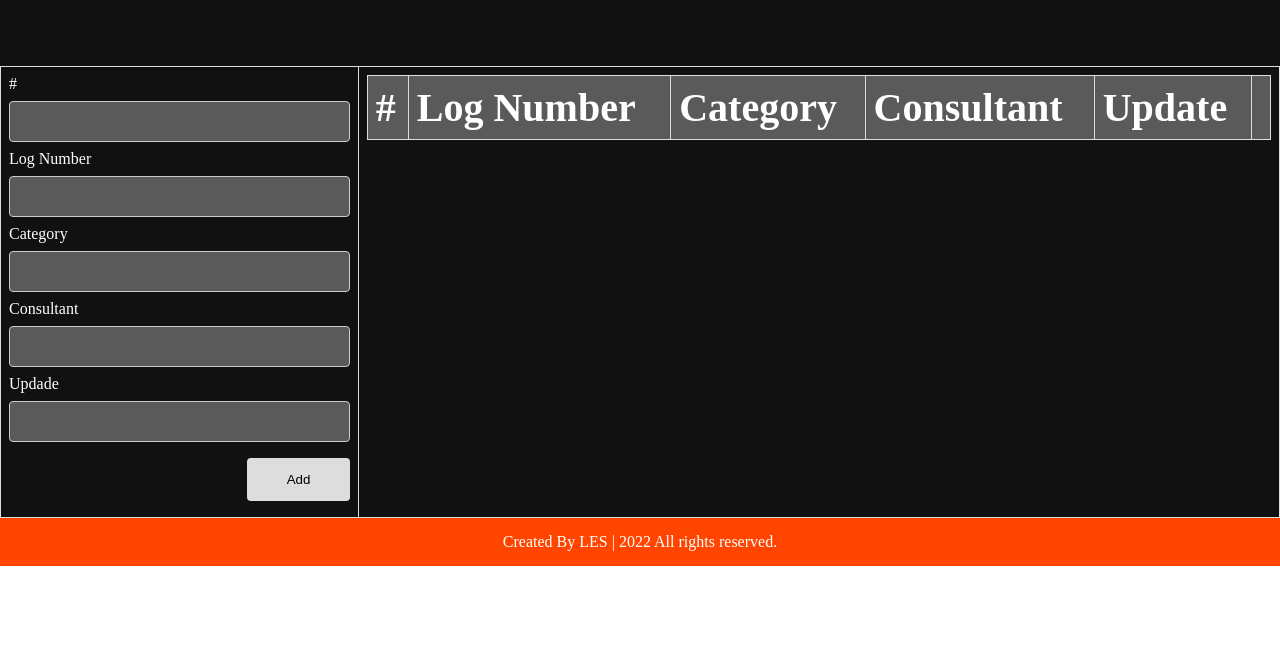
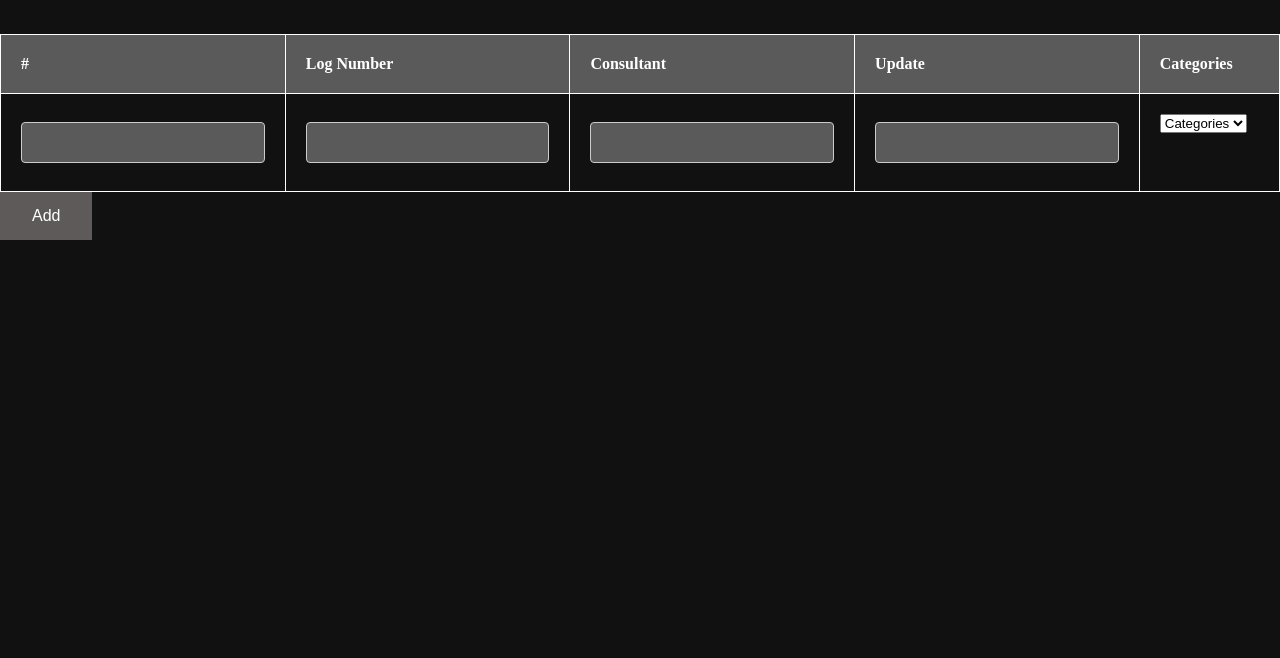
Before and after one commit to thabang077/LES.github.io, a plain HTML site: page index.html in a window 1280 px wide. Shown: the part 254-912 px from the top of the page. Before the commit the page ends 820 px from the top, so only its background shows below. Drawn offline with Linux system fonts and the light colour scheme.

Commit message:
Add files via upload

```diff
--- a/index.html
+++ b/index.html
@@ -2,13 +2,13 @@
 <html>
 
 <head>
-    <title> HelpDesk DashBoard   </title>
+    <title>Helpdesk Dashboard</title>
     <link rel="stylesheet" href="styles.css">
 </head>
 
 <body>
 
-     <!-- Welcome section start -->
+     <!-- Welcome text -->
      <section class="home" id="home">
         <div class="max-width">
             <div class="home-content">
@@ -23,64 +23,49 @@
         </div>
     </section>
 
+    <!-- Creating Main foarm and tables-->
 
-    <table>
+
+         <table id="tab">
                    <tr>
-            <td>
-                <form onsubmit="event.preventDefault();onFormSubmit();" autocomplete="off">
-                    <div>
-                        <label>#</label><label class="validation-error hide" id="fullNameValidationError">This field is required.</label>
-                        <input type="text" name="fullName" id="fullName">
-                    </div>
-                    <div>
-                        <label>Log Number</label>
-                        <input type="text" name="empCode" id="empCode">
-                    </div>
-                    <div>
-                        <label>Category</label>
-                        <input type="text" name="salary" id="salary">
-                    </div>
-                    <div>
-                        <label>Consultant</label>
-                        <input type="text" name="city" id="city">
-                    </div>
-                    <div>
-                        <label>Updade</label>
-                        <input type="text" name="update" id="update">
-                    </div>
+                           <th> # </th>
+                           <th> Log Number  </th>
+                           <th> Consultant   </th>
+                           <th> Update</th>
+                           <th> Categories</th>
 
-                    <div  class="form-action-buttons">
-                        <input type="submit" value="Add">
-                    </div>
-
-                </form>
-            </td>
-            <td>
-                <table class="list" id="employeeList">
-                    <thead>
-                        <tr>
-                            <th>#</th>
-                            <th>Log Number</th>
-                            <th>Category</th>
-                            <th>Consultant</th>
-                            <th>Update</th>
-                            <th></th>
                    </tr>
-                    </thead>
-                    <tbody>
-
-                    </tbody>
-                </table>
+                   <tr id ="row">
+                           <td> <input type="number" id="number"> </td>
+                           <td>  <input type="number" id="lognumber">  </td>
+                           <td>  <input type="text" id="consultant">  </td>
+                           <td>  <input type="text" id="update">  </td>
+                           <td >
+                                 <select id="group">
+                                    <option disabled style="background-color:gray ;" selected class="w" id="cmbopt1"> Categories</option>
+                                    <option value="invoicing" style="background-color: rgba(138, 41, 41, 0.705);">Invoicing</option>
+                                    <option value="workflow" style="background-color:orange">Workflow</option>
+                                    <option value="barcoding" style="background-color:blue">Barcoding</option>
+                                    </select>
                           </td>
                    </tr>
+
+
          </table>
 
+         <div>
+            <button onclick="newTableRow()">Add</button>
+           </div>
      <!-- footer section start -->
-     <footer>
-        <span>Created By LES | <span class="far fa-copyright"></span> 2022 All rights reserved.</span>
-    </footer>
 
 
+
+
+    <!-- <footer>
+        <span>Created By LES | <span class="far fa-copyright"></span> 2022 All rights reserved.</span>
+    </footer>-->
+
+    <!-- External JS file-->
     <script src="script.js"></script>
 </body>
 
--- a/script.js
+++ b/script.js
@@ -1,89 +1,39 @@
-var selectedRow = null
 
-function onFormSubmit() {
-    if (validate()) {
-        var formData = readFormData();
-        if (selectedRow == null)
-            insertNewRecord(formData);
-        else
-            updateRecord(formData);
-        resetForm();
-    }
-}
+function newTableRow()
+			 {
 
-function readFormData() {
-    var formData = {};
-    formData["fullName"] = document.getElementById("fullName").value;
-    formData["empCode"] = document.getElementById("empCode").value;
-    formData["salary"] = document.getElementById("salary").value;
-    formData["city"] = document.getElementById("city").value;
-    formData["update"] = document.getElementById("update").value;
 
-    return formData;
-}
+			      var newRow= document.createElement("tr");
 
-function insertNewRecord(data) {
-    var table = document.getElementById("employeeList").getElementsByTagName('tbody')[0];
-    var newRow = table.insertRow(table.length);
-    cell1 = newRow.insertCell(0);
-    cell1.innerHTML = data.fullName;
-    cell2 = newRow.insertCell(1);
-    cell2.innerHTML = data.empCode;
-    cell3 = newRow.insertCell(2);
-    cell3.innerHTML = data.salary;
-    cell4 = newRow.insertCell(3);
-    cell4.innerHTML = data.city;
-    cell4 = newRow.insertCell(4);
-    cell4.innerHTML = data.update;
-    cell4 = newRow.insertCell(5);
-    cell4.innerHTML = `<a onClick="onEdit(this)">Edit</a>
-                       <a onClick="onDelete(this)">Delete</a>`;
-}
+				  var newNumber= document.createElement("td");
+				  var newLognumber= document.createElement("td");
+				  var newConsultant= document.createElement("td");
+				  var newUpdate= document.createElement("td");
+				  var newGroup= document.createElement("td");
+                  isValid = true;
 
-function resetForm() {
-    document.getElementById("fullName").value = "";
-    document.getElementById("empCode").value = "";
-    document.getElementById("salary").value = "";
-    document.getElementById("city").value = "";
-    document.getElementById("update").value = "";
+				  var table= document.getElementById("tab");
 
-    selectedRow = null;
-}
+				  table.appendChild(newRow);
+				  newRow.appendChild(newNumber);
+				  newRow.appendChild(newLognumber);
+				  newRow.appendChild(newConsultant);
+			      newRow.appendChild(newUpdate);
+				  newRow.appendChild(newGroup);
 
-function onEdit(td) {
-    selectedRow = td.parentElement.parentElement;
-    document.getElementById("fullName").value = selectedRow.cells[0].innerHTML;
-    document.getElementById("empCode").value = selectedRow.cells[1].innerHTML;
-    document.getElementById("salary").value = selectedRow.cells[2].innerHTML;
-    document.getElementById("city").value = selectedRow.cells[3].innerHTML;
-    document.getElementById("up").value = selectedRow.cells[4].innerHTML;
+				  newNumber.innerHTML=document.getElementById("number").value;
+				  newLognumber.innerHTML=document.getElementById("lognumber").value;
+				  newConsultant.innerHTML=document.getElementById("consultant").value;
+                  newUpdate.innerHTML=document.getElementById("update").value;
+			      newGroup.innerHTML=document.getElementById("group").value;
 
-}
-function updateRecord(formData) {
-    selectedRow.cells[0].innerHTML = formData.fullName;
-    selectedRow.cells[1].innerHTML = formData.empCode;
-    selectedRow.cells[2].innerHTML = formData.salary;
-    selectedRow.cells[3].innerHTML = formData.city;
-    selectedRow.cells[4].innerHTML = formData.update;
+			     if(document.getElementById("group").value=="invoicing")
+		        newRow.className = "style1";
 
-}
+				    if(document.getElementById("group").value=="workflow")
+		        newRow.className = "style2";
 
-function onDelete(td) {
-    if (confirm('Are you sure to delete this record ?')) {
-        row = td.parentElement.parentElement;
-        document.getElementById("employeeList").deleteRow(row.rowIndex);
-        resetForm();
-    }
-}
-function validate() {
-    isValid = true;
-    if (document.getElementById("fullName").value == "") {
-        isValid = false;
-        document.getElementById("fullNameValidationError").classList.remove("hide");
-    } else {
-        isValid = true;
-        if (!document.getElementById("fullNameValidationError").classList.contains("hide"))
-            document.getElementById("fullNameValidationError").classList.add("hide");
-    }
-    return isValid;
-}
+				    if(document.getElementById("group").value=="barcoding")
+		        newRow.className = "style3";
+
+                    }
--- a/styles.css
+++ b/styles.css
@@ -1,13 +1,13 @@
-*{
-    margin: 0;
-    padding: 0;
-    box-sizing: border-box;
-    text-decoration: none;
+
+html, body {
+    padding:0;
+    margin:0;
 }
 
 section {
     padding: 100px 0;
 }
+
 section .title {
     position: relative;
     text-align: center;
@@ -43,7 +43,6 @@ section .title::after {
 
 
 
-
 .home .home-content span {
     color: orangered;
     font-weight: 500;
@@ -55,12 +54,11 @@ section .title::after {
     color: #fff;
     background-color: #111;
     min-height: 500px;
-    margin-top: -16vh;
+    margin-top: -11vh;
     background-size: cover;
     background-attachment: fixed;
     font-family: 'Ubuntu', sans-serif;
     text-align: left;
-
 
 }
 
@@ -89,19 +87,16 @@ section .title::after {
 body > table{
     width: 100%;
     color: white;
-    margin-top: -44vh;
+    margin-top: -78vh;
+}
 
-}
 
 table{
     border-collapse: collapse;
     background-color: #111;
-    }
-table.list{
-    width:100%;
-
+    width: 100%;
+    margin-top: 10vh;
 }
-
 th{
     background-color: #5a5a5a;
     color: white;
@@ -116,7 +111,7 @@ td, th {
 
 }
 table .list{
-    font-size: 40px;
+    font-size: 70px;
 }
 
 
@@ -155,9 +150,20 @@ a{
     color: #ee5b00;
     margin-right: 4px;
 }
+button{
+    background-color:rgb(95, 90, 90); /* Green */
+    border: none;
+    color: white;
+    padding: 15px 32px;
+    text-align: center;
+    text-decoration: none;
+    display: inline-block;
+    font-size: 16px;
+}
+
 
 label.validation-error{
-    color:   red;
+    color:red;
     margin-left: 5px;
 }
 
@@ -165,11 +171,37 @@ label.validation-error{
     display:none;
 }
 
+
+table, th,td
+{
+	border: solid #ffffff 1px;
+	border-collapse: collapse;
+	padding:20px;
+}
+.style1
+{
+	background-color:rgb(168, 53, 53);
+}
+.style2
+{
+	background-color:orange;
+}
+.style3
+{
+	background-color:blue;
+}
+.group{
+    size: 40px;
+
+
+}
+
 /* footer section styling */
 
 footer {
     background-color:  orangered;
     padding: 15px 23px;
+    position:fixed;
     color: #fff;
     text-align: center;
 }
```
Lines whose indentation alone changed are shown as unchanged.
